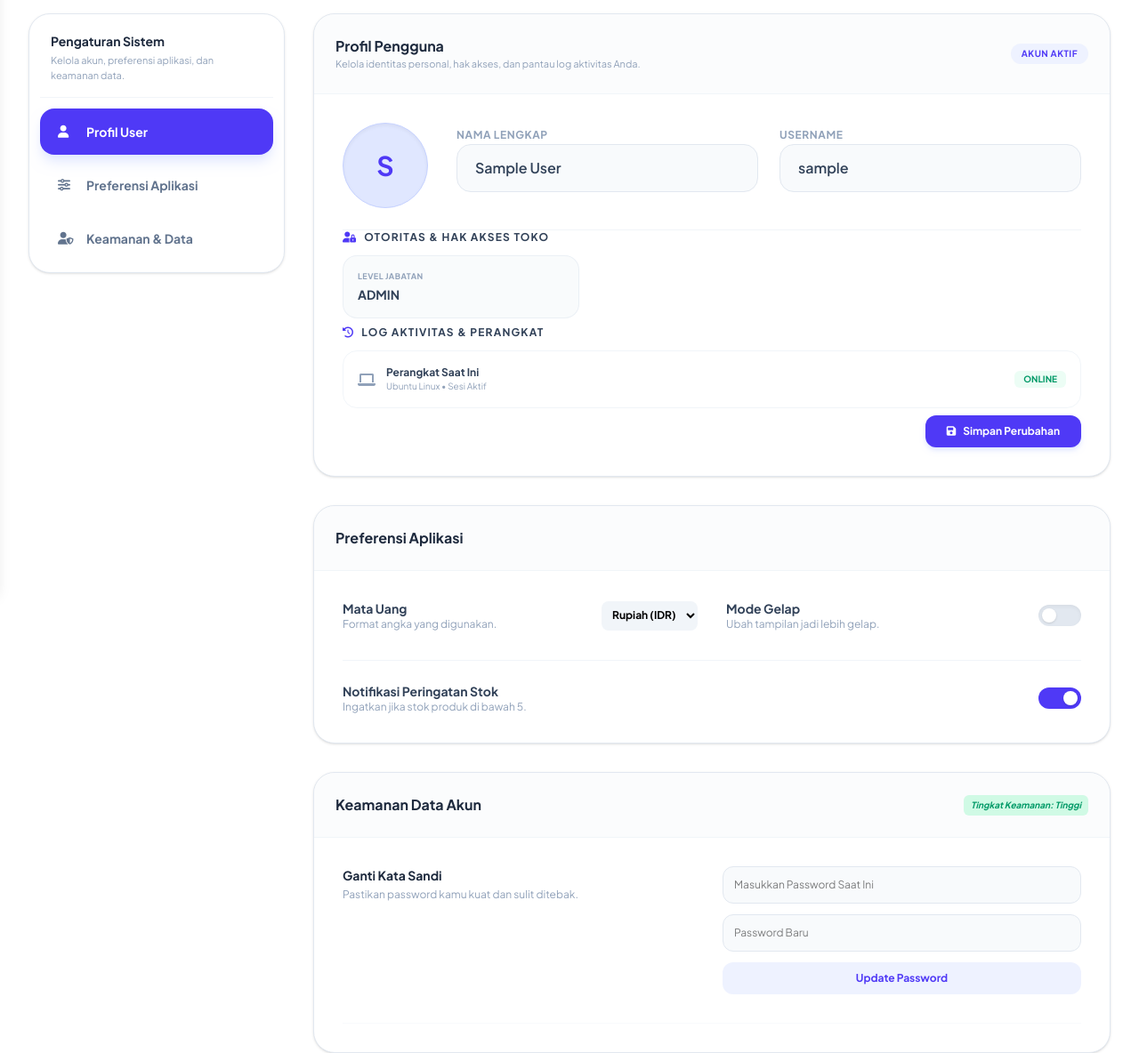
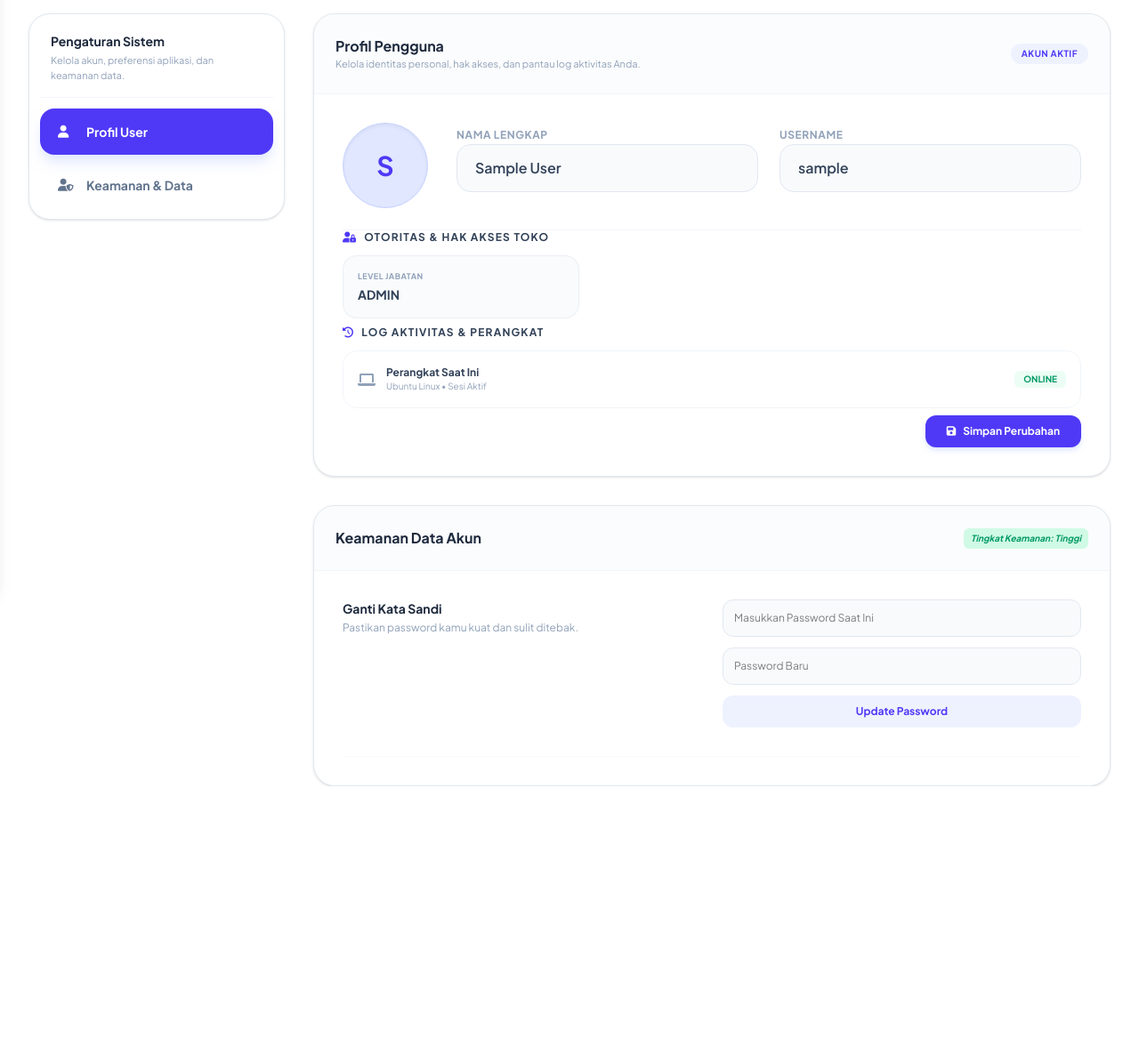
Before and after one commit to Runnnkey/Kasly, a PHP site: page /pengaturan.php in a window 1280 px wide. Shown: the part 137-1321 px from the top of the page at 89% size. After the commit the page ends 1021 px from the top, so only its background shows below. Run offline with PHP 8.4, Linux system fonts and the light colour scheme; the visitor is signed in with stand-in values (Sample User, id 1); tables that the repository leaves empty or names only in its code hold one stand-in row (values such as "Sample post"); style sheets or scripts are compiled from the project's sources.

Commit message:
perbaiki tampilan

```diff
--- a/pengaturan.php
+++ b/pengaturan.php
@@ -234,12 +234,6 @@ if (isset($_POST['btn_update_umkm'])) {
                             </button>
                         <?php endif; ?>
 
-                        <?php if ($rowUser['role'] !== 'Kasir'): ?>
-                            <button id="btnPreferensi" class="w-full text-left px-5 py-4 text-slate-500 hover:bg-slate-50 rounded-2xl font-bold text-sm flex items-center gap-3 transition">
-                                <i class="fa-solid fa-sliders w-5"></i> Preferensi Aplikasi
-                            </button>
-                        <?php endif; ?>
-
                         <button id="btnKeamanan" class="w-full text-left px-5 py-4 text-slate-500 hover:bg-slate-50 rounded-2xl font-bold text-sm flex items-center gap-3 transition">
                             <i class="fa-solid fa-user-shield w-5"></i> Keamanan & Data
                         </button>
@@ -391,45 +385,6 @@ if (isset($_POST['btn_update_umkm'])) {
                                 </div>
                             <?php endif; ?>
 
-                            <?php if ($rowUser['role'] !== 'Kasir'): ?>
-                                <div id="kontenPreferensi" class="bg-white border border-slate-200 rounded-3xl overflow-hidden shadow-sm w-full">
-                                    <div class="p-6 border-b border-slate-100 bg-slate-50/50">
-                                        <h3 class="font-bold text-slate-800">Preferensi Aplikasi</h3>
-                                    </div>
-                                    <div class="p-8 grid grid-cols-1 md:grid-cols-2 gap-8">
-                                        <div class="flex items-center justify-between">
-                                            <div>
-                                                <p class="font-bold text-slate-700 text-sm">Mata Uang</p>
-                                                <p class="text-xs text-slate-400">Format angka yang digunakan.</p>
-                                            </div>
-                                            <select class="p-2 bg-slate-100 border-none rounded-lg text-xs font-bold outline-none cursor-pointer">
-                                                <option>Rupiah (IDR)</option>
-                                                <option>Dollar (USD)</option>
-                                            </select>
-                                        </div>
-                                        <div class="flex items-center justify-between">
-                                            <div>
-                                                <p class="font-bold text-slate-700 text-sm">Mode Gelap</p>
-                                                <p class="text-xs text-slate-400">Ubah tampilan jadi lebih gelap.</p>
-                                            </div>
-                                            <div class="w-12 h-6 bg-slate-200 rounded-full relative cursor-pointer shadow-inner">
-                                                <div class="absolute left-1 top-1 w-4 h-4 bg-white rounded-full shadow transition-all"></div>
-                                            </div>
-                                        </div>
-                                        <div class="flex items-center justify-between md:col-span-2 border-t pt-6 border-slate-100">
-                                            <div>
-                                                <p class="font-bold text-slate-700 text-sm">Notifikasi Peringatan Stok</p>
-                                                <p class="text-xs text-slate-400">Ingatkan jika stok produk di bawah 5.</p>
-                                            </div>
-                                            <div class="w-12 h-6 bg-indigo-600 rounded-full relative cursor-pointer">
-                                                <div class="absolute right-1 top-1 w-4 h-4 bg-white rounded-full shadow transition-all"></div>
-                                            </div>
-                                        </div>
-                                    </div>
-                                </div>
-                            <?php endif; ?>
-
-
                                 <!-- 4. KEAMANAN DATA -->
                                 <div id="kontenKeamanan" class="bg-white border border-slate-200 rounded-3xl overflow-hidden shadow-sm">
                                     <div class="p-6 border-b border-slate-100 bg-slate-50/50 flex justify-between items-center">
```
